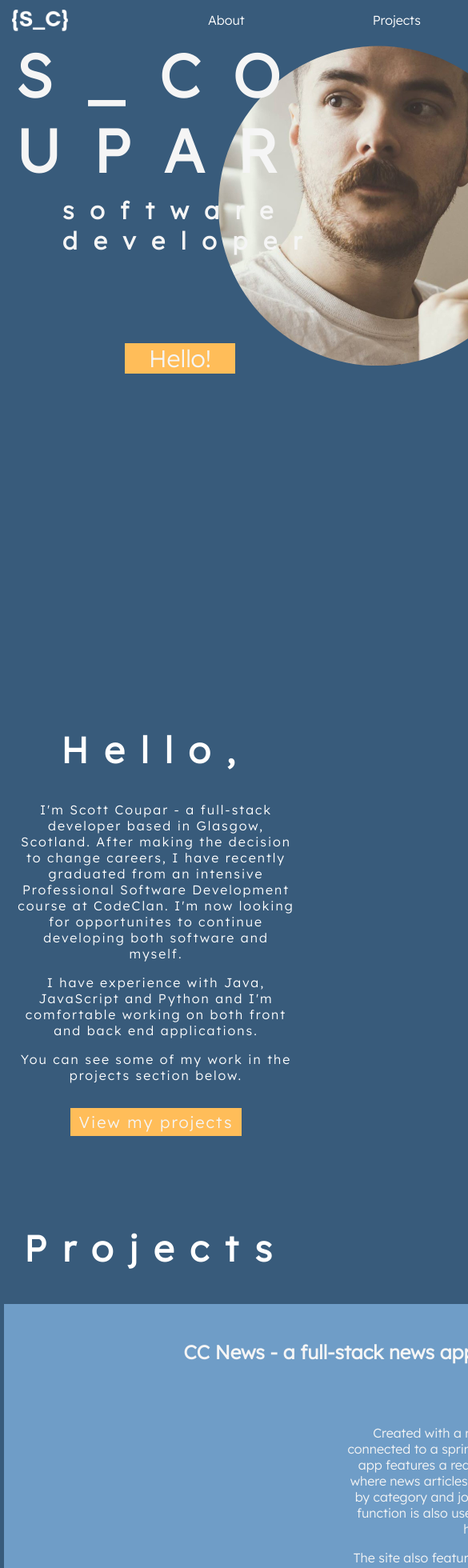
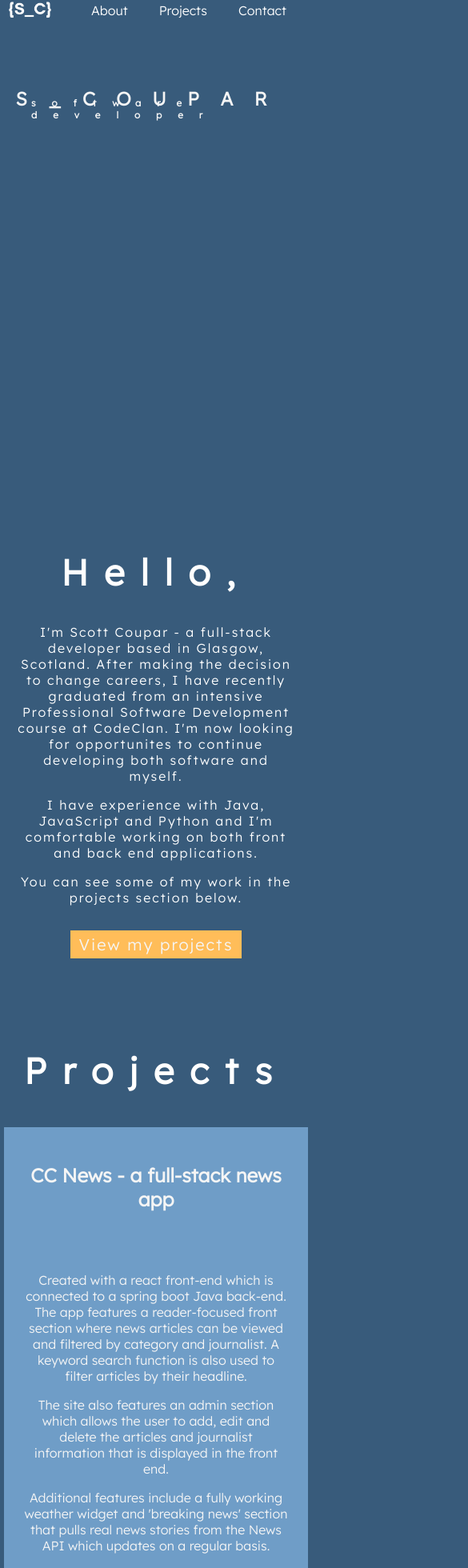
Before and after one commit to scoupar/portfolio, a React (Create React App) app: page / in a window 390 px wide. Shown: the part 27-1987 px from the top of the page at 80% size, 585 px wide, since content can reach past the window. Built offline with nearby package versions, Linux system fonts and the light colour scheme.

Commit message:
responsive elements added

```diff
--- a/src/App.css
+++ b/src/App.css
@@ -11,6 +11,7 @@ body{
 
 .navbar-container{
   display: flex;
+  flex-direction: row;
   align-items: center;
   position: fixed;
   top:0;
@@ -18,10 +19,11 @@ body{
   width:100%;
 
 
+
 }
 
 .navbar-button{
-  margin-left:10em;
+  margin-left:10vw;
 
 
 }
@@ -29,7 +31,7 @@ body{
 .navbar-button > .item{
   color:white;
   text-decoration: none;
-  position: sticky;
+  /* position: sticky; */
 }
 
 .navbar-button > .item:hover{
@@ -39,11 +41,15 @@ body{
 
 /* landing page */
 
+.landing-text{
+  margin-top:100px;
+}
+
 .name{
   position: relative;
   left:5%;
   bottom: 45vh;
-  font-size: 75px;
+  font-size: 6vw;
   color:whitesmoke;
   letter-spacing: 10px;
 }
@@ -52,9 +58,9 @@ body{
 
 .job-title{
   position: relative;
-  left:20%;
+  left:10%;
   bottom:50vh;
-  font-size: 30px;
+  font-size: 3vw;
   color:whitesmoke;
   letter-spacing: 20px;
 }
@@ -187,11 +193,22 @@ body{
   text-decoration: none;
   border:none;
   padding:5px;
+  margin-right: 10px;
 }
 
 
 .demo-button:hover{
   color: #ffbd59;
+}
+
+.hidden-button{
+  background-color: #385b7b;
+  color:whitesmoke;
+  font-family: 'Lexend', sans-serif;
+  text-decoration: none;
+  border:none;
+  padding:5px;
+  margin-left:10px;
 }
 
 .team-link{
@@ -222,3 +239,38 @@ body{
   text-align:center;
   letter-spacing: 2px;
 }
+
+@media(max-width: 1250px){
+  .headshot{
+    visibility: hidden;
+  }
+
+  .landing-text{
+    display: flex;
+    flex-direction: column;
+    justify-content: center;
+  }
+
+  .button{
+   display: none;
+  }
+}
+
+
+@media (max-width: 1200px){
+  .project-card{
+    display: flex;
+    flex-direction: column;
+    justify-content: center;
+
+  }
+  .project-image{
+    display: none;
+  }
+}
+
+@media (min-width: 1200px){
+  .hidden-button{
+    display: none;
+  }
+}
--- a/src/components/NavBar.js
+++ b/src/components/NavBar.js
@@ -8,7 +8,7 @@ const NavBar = () => {
         <div className = "navbar-container">
         <div id = "logo">
         <a href = "./">
-            <img className = "logo" src ={logo} alt ="logo" height = "100px"/>
+            <img className = "logo" src ={logo} alt ="logo" height = "75px"/>
         </a>
         </div>
             <div className = "navbar-button">
--- a/src/components/Projects.js
+++ b/src/components/Projects.js
@@ -25,7 +25,7 @@ const Projects = () => {
                 <h1>CC News - a full-stack news app</h1>
                 </div>
                 <div className = "project-image">
-                <ReactPlayer url="https://youtu.be/3CIGxUUhcpw" controls/>
+                <ReactPlayer className = "video" url="https://youtu.be/3CIGxUUhcpw" controls/>
                 </div>
                 <div className = "project-text">
                     <p>Created with a react front-end which is connected to a spring boot Java back-end. The app features a reader-focused front section where news articles can be viewed and filtered by category and journalist. A keyword search function is also used to filter articles by their headline. </p>
@@ -33,6 +33,7 @@ const Projects = () => {
                     <p>Additional features include a fully working weather widget and 'breaking news' section that pulls real news stories from the News API which updates on a regular basis. </p>
                     <span><p>Built with <a href="https://github.com/tinahouston" target ="blank" className = "team-link">Tina Houston</a>, <a href ="https://github.com/mz-biddy01" target ="blank" className = "team-link">Helen Aguda</a> and <a href ="https://github.com/gregor69" target ="blank" className = "team-link">Gregor Simpson</a></p></span>
                     <a className = "demo-button" href= "https://github.com/scoupar/Java_News_App_Frontend" target ="_blank">View Code</a>
+                    <a className = "hidden-button" href ="https://youtu.be/3CIGxUUhcpw" target = "blank">View Demo on YouTube</a>
                 </div>
 
                 <div className = "project-devicon-container">
@@ -53,7 +54,7 @@ const Projects = () => {
                 <h1>Hello Space! - a full-stack interactive education app</h1>
                 </div>
                 <div className ="project-image">
-                <ReactPlayer url="https://youtu.be/tW9jmAHcNuE" controls />
+                <ReactPlayer className = "video" url="https://youtu.be/tW9jmAHcNuE" controls />
                 </div>
                 <div className = "project-text">
                 <p>Built using React for the front end and an Express server to perform CRUD operations on a MongoDb database. The app also fetches data from multiple web API's (NASA and SpaceDevs) and displays selected data to the user.</p>
@@ -62,6 +63,7 @@ const Projects = () => {
                 <span><p>Built with <a href="https://github.com/thestylishcoder" target ="blank" className = "team-link">Anna Cunningham</a> and <a href ="https://github.com/reneengraham" target ="blank" className = "team-link">Renee Graham</a></p></span>
                 <p></p>
                 <a className = "demo-button" href= "https://github.com/scoupar/SpaceAppProject" target ="_blank">View Code</a>
+                <a className = "hidden-button" href ="https://youtu.be/tW9jmAHcNuE" target = "blank">View Demo on YouTube</a>
                 </div>
                 <div className = "project-devicon-container">
                 <DevIcon className = "project-devicon" icon ="javascript" height = {40} fill="whitesmoke"/>
@@ -82,14 +84,15 @@ const Projects = () => {
                 <h1>Stock Manager - a full-stack stock management app</h1>
                 </div>
                 <div className = "project-image">
-                <ReactPlayer url ="https://youtu.be/z43hjhUEKd0" controls/>
+                <ReactPlayer className = "video"url ="https://youtu.be/z43hjhUEKd0" controls/>
                 </div>
                 <div className = "project-text">
                     <p>This is a stock management app designed to be used in a restaurant, however it would also be suitable for use in any situation with suppliers and products. </p>
                     <p>The app is built with the flask python framework and is connected to a PostgreSQL database. Full CRUD operations are available to the user to manage both products and suppliers.</p>
                     <p>Users are alerted to out of stock items immediately on the home page as well as stock level alerters on the main product list.</p>
                     <p>This was a solo project undertaken after learning python for 4 weeks.</p>
-                <a className = "demo-button" href= "https://github.com/scoupar/Stock_Manager_Project" target ="_blank">View Code</a>
+                <a className = "demo-button" href= "https://github.com/scoupar/Stock_Manager_Project" target ="blank">View Code</a>
+                <a className = "hidden-button" href ="https://www.youtube.com/watch?v=z43hjhUEKd0" target = "blank">View Demo on YouTube</a>
                 </div>
                 <div className = "project-devicon-container">
                 <DevIcon className = "project-devicon" icon ="python" height = {40} fill="whitesmoke"/>
```
